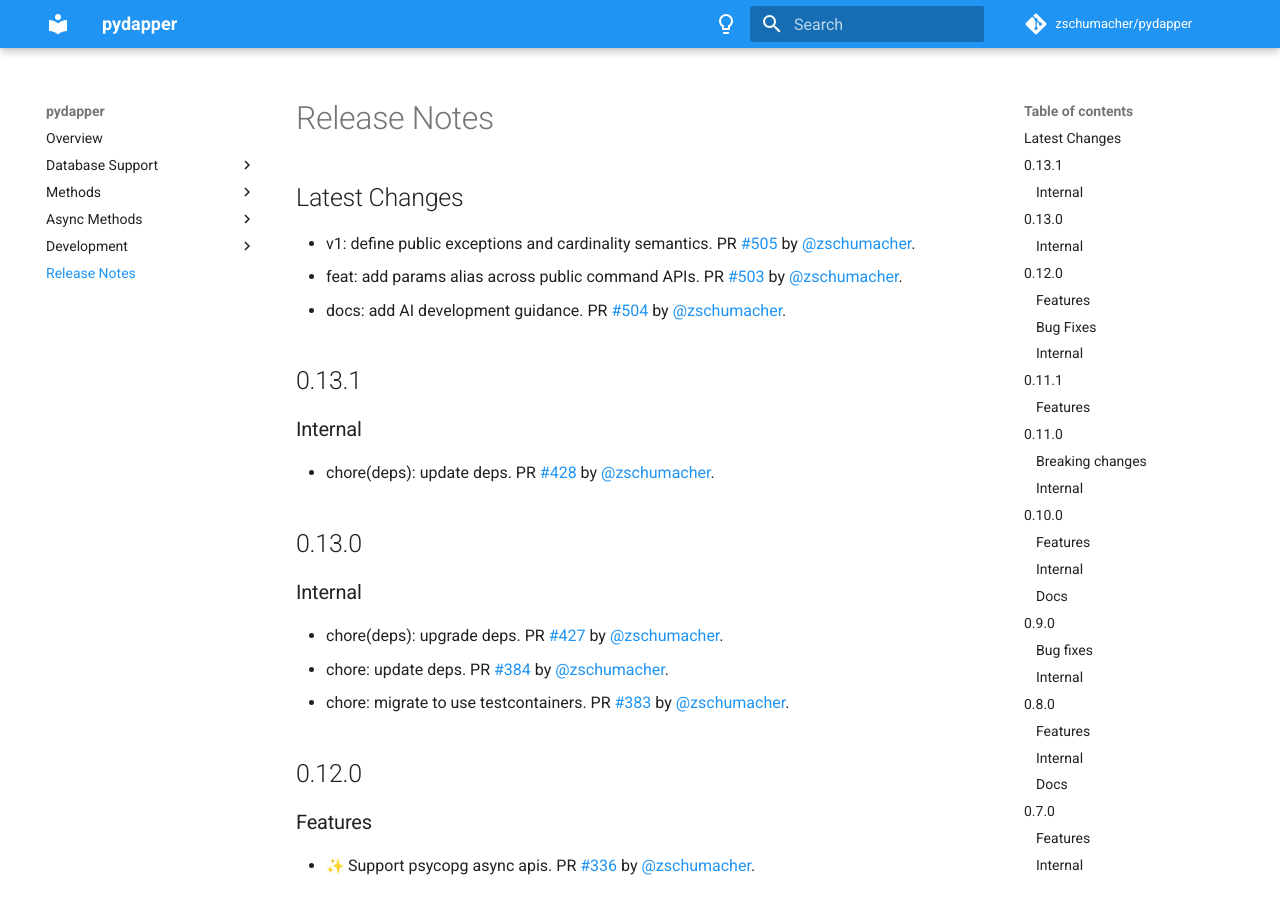
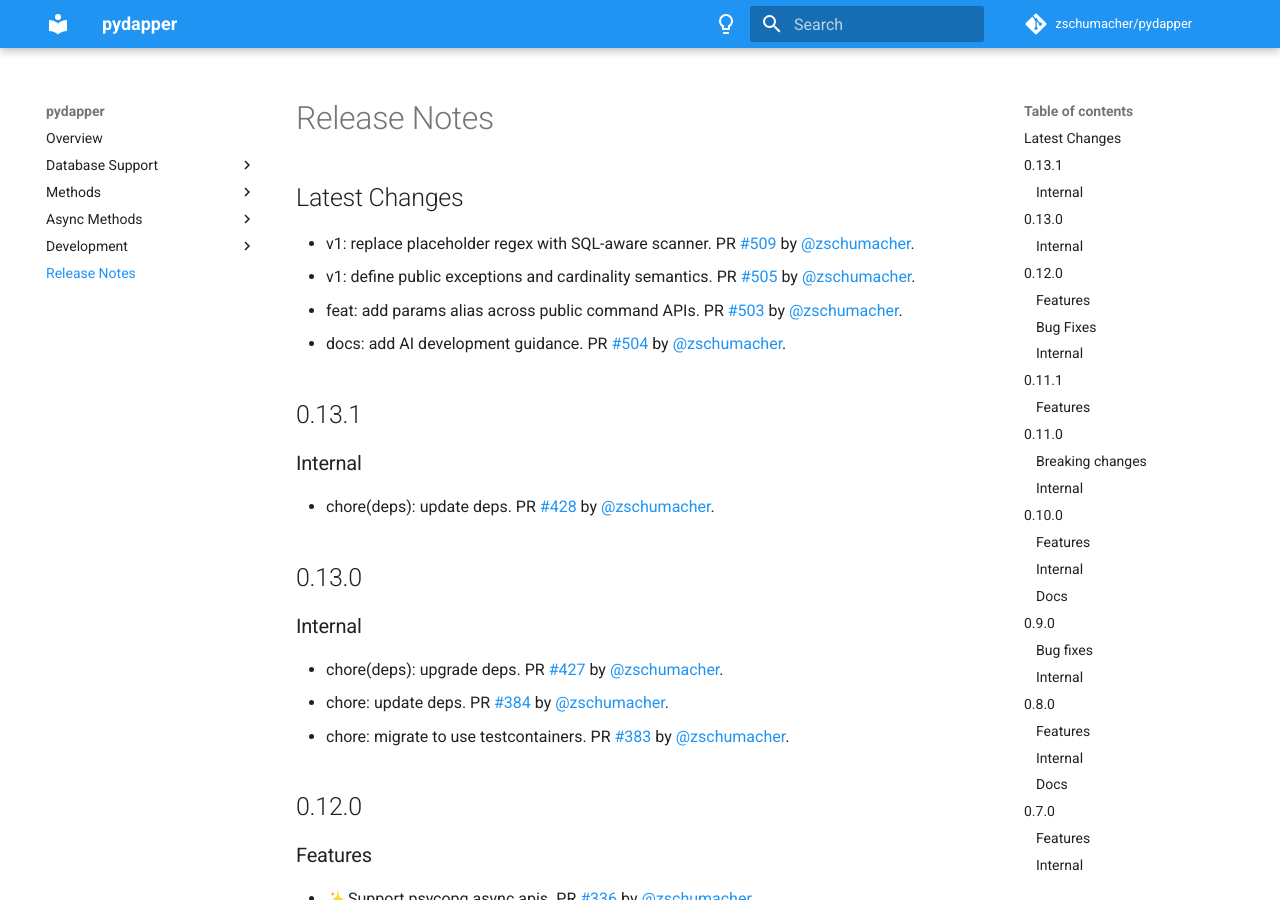
Before and after one commit to zschumacher/pydapper, an MkDocs documentation site: the page built from docs/release_notes.md, in a window 1280 px wide and 900 px high. Built offline with MkDocs 1.6.1 and Material for MkDocs 9.7.7, drawn with Linux system fonts in a browser that asks for light colours; emoji names are drawn with the system emoji font; comment, search, counter and statistics services are not loaded.

Commit message:
📝 Update release notes
[skip ci]

```diff
--- a/docs/release_notes.md
+++ b/docs/release_notes.md
@@ -1,5 +1,6 @@
 ## Latest Changes
 
+* v1: replace placeholder regex with SQL-aware scanner. PR [#509](https://github.com/zschumacher/pydapper/pull/509) by [@zschumacher](https://github.com/zschumacher).
 * v1: define public exceptions and cardinality semantics. PR [#505](https://github.com/zschumacher/pydapper/pull/505) by [@zschumacher](https://github.com/zschumacher).
 * feat: add params alias across public command APIs. PR [#503](https://github.com/zschumacher/pydapper/pull/503) by [@zschumacher](https://github.com/zschumacher).
 * docs: add AI development guidance. PR [#504](https://github.com/zschumacher/pydapper/pull/504) by [@zschumacher](https://github.com/zschumacher).
```
